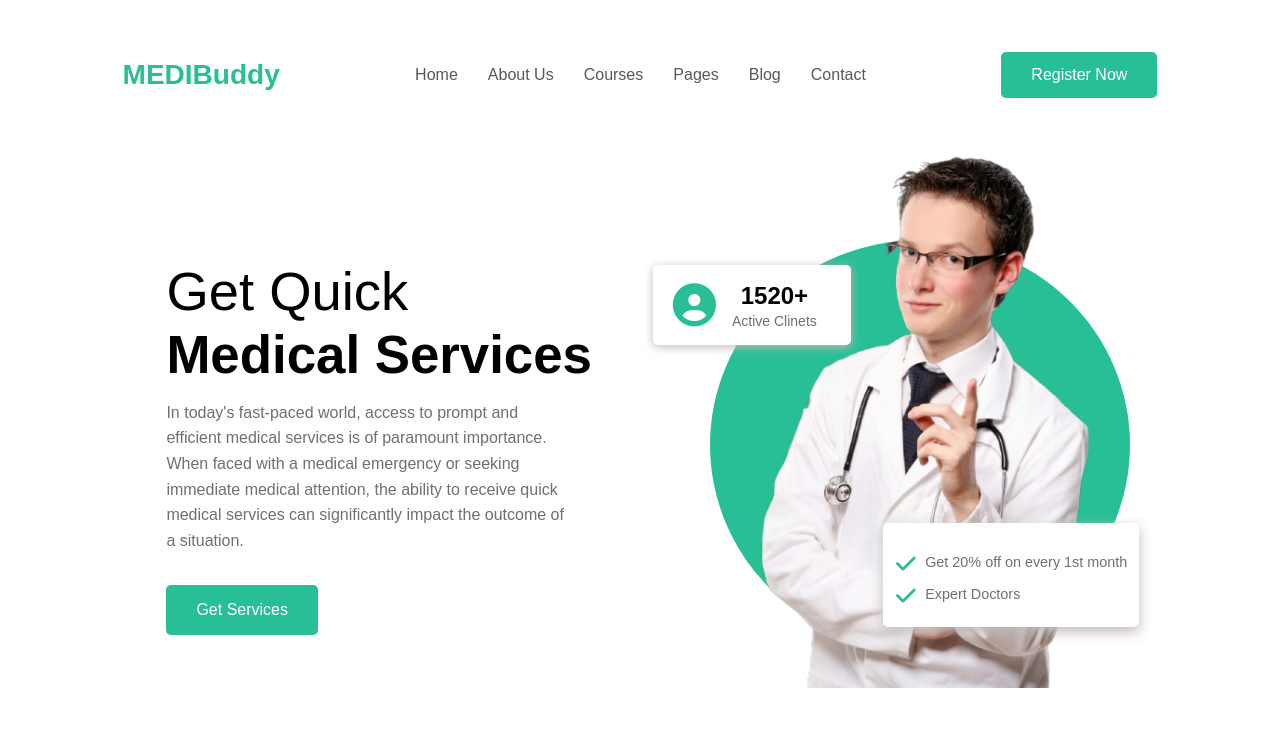
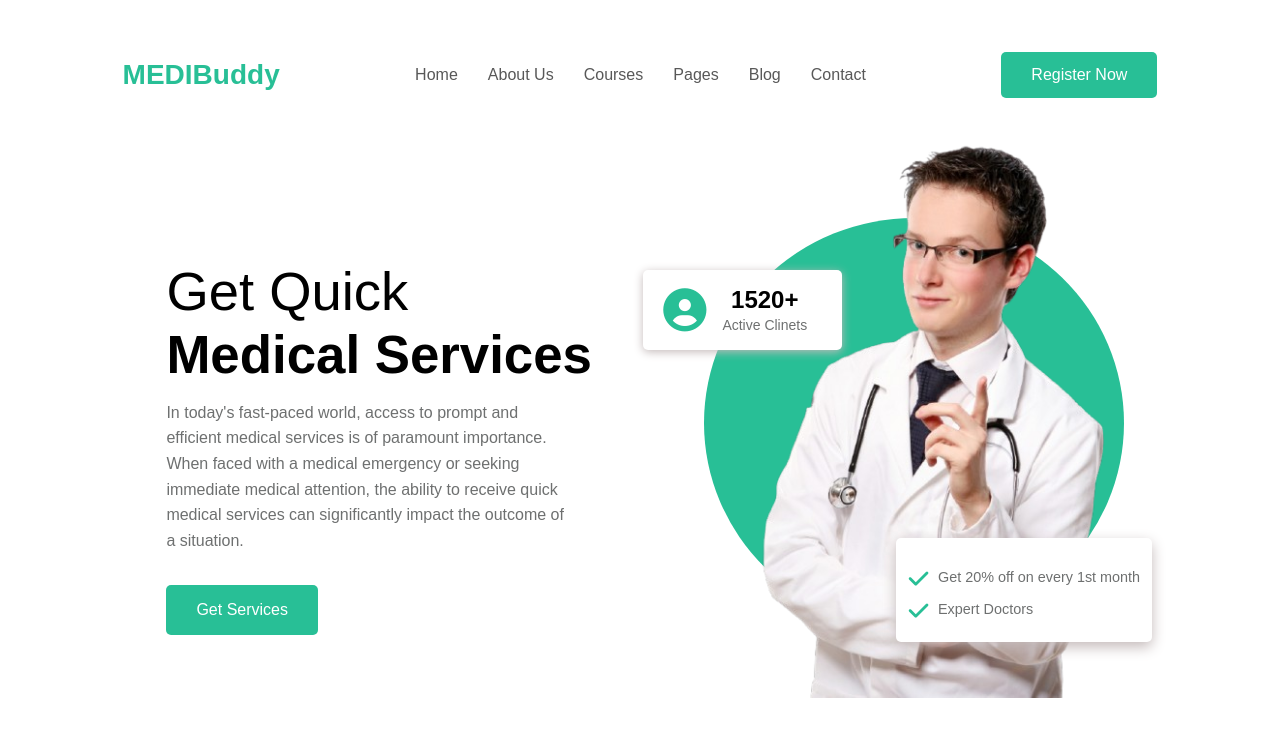
Before and after one commit to Saniyakhan10/DOCTOR-APPOINTMENT-, a plain HTML site: page index.html in a window 1280 px wide. Drawn offline with Linux system fonts and the light colour scheme.

Commit message:
Updated website design again

```diff
--- a/index.html
+++ b/index.html
@@ -116,17 +116,17 @@
         }
 
         .parent6 img {
-            width: 30rem;
+            width: 31rem;
             padding-left: 5rem;
-            padding-top: 3rem;
+            padding-top: 2.3rem;
         }
 
         .parent6::before {
             content: "";
             background-color: #28BF96;
             position: absolute;
-            top: 18%;
-            left: 11%;
+            top: 15%;
+            left: 10%;
             z-index: -1;
             width: 420px;
             height: 410px;
@@ -136,7 +136,7 @@
         .parent6 .box1 {
             position: relative;
             bottom: 55%;
-            left: 2%;
+            left: 0.5%;
             background-color: #FFFFFF;
             width: 12.4rem;
             height: 5rem;
@@ -156,8 +156,8 @@
 
         .parent6 .box2 {
             position: relative;
-            bottom: 32%;
-            left: 38%;
+            bottom: 31%;
+            left: 40%;
             background-color: #FFFFFF;
             width: 16rem;
             height: 6.5rem;
```
